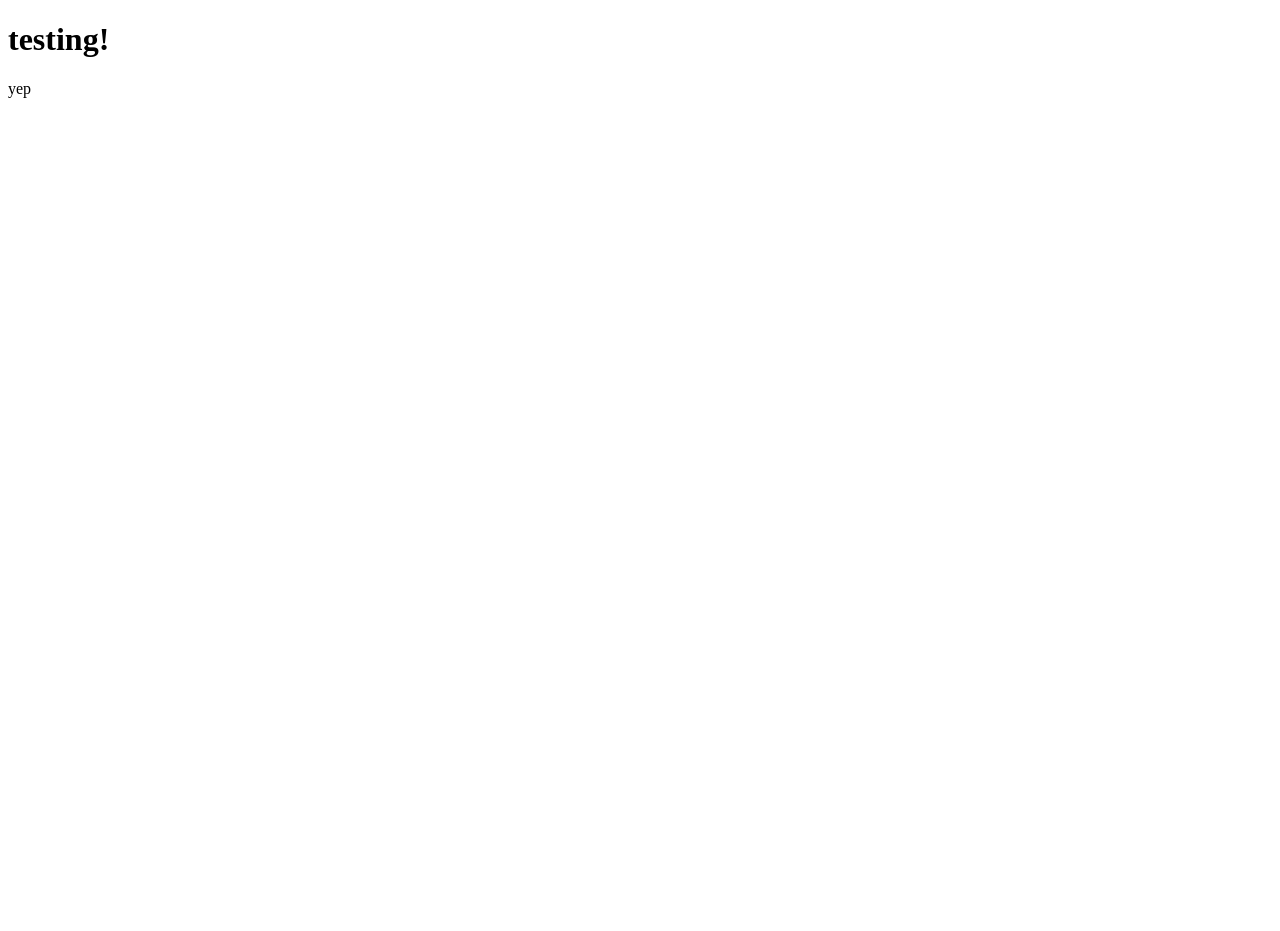
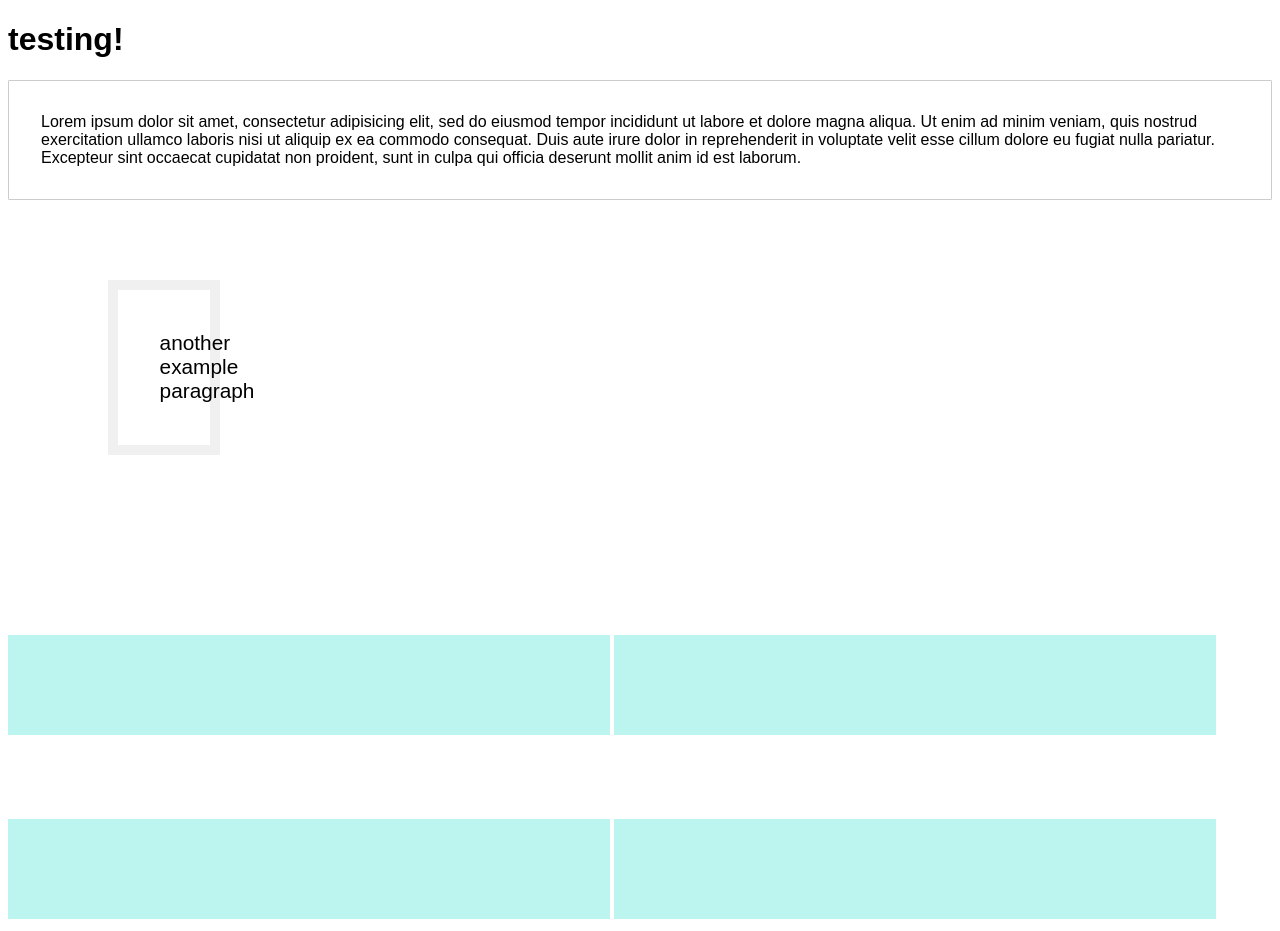
Before and after one commit to animalphase/git-test, a plain HTML site: page index.html in a window 1280 px wide. Before the commit the page ends 800 px from the top, so only its background shows below. Drawn offline with Linux system fonts and the light colour scheme.

Commit message:
checkin before lunch

```diff
--- a/index.html
+++ b/index.html
@@ -3,11 +3,15 @@
   <head>
     <meta charset="utf-8">
     <title>test page</title>
+    <link rel="stylesheet" href="main.css" />
   </head>
   <body>
     <h1>testing!</h1>
-    <p>
-      yep
-    </p>
+    <p>Lorem ipsum dolor sit amet, consectetur adipisicing elit, sed do eiusmod tempor incididunt ut labore et dolore magna aliqua. Ut enim ad minim veniam, quis nostrud exercitation ullamco laboris nisi ut aliquip ex ea commodo consequat. Duis aute irure dolor in reprehenderit in voluptate velit esse cillum dolore eu fugiat nulla pariatur. Excepteur sint occaecat cupidatat non proident, sunt in culpa qui officia deserunt mollit anim id est laborum.</p>
+    <p class="modified-box">another example paragraph</p>
+    <section></section>
+    <section></section>
+    <section></section>
+    <section></section>
   </body>
 </html>
--- a/main.css
+++ b/main.css
@@ -0,0 +1,35 @@
+html {
+  font-family: sans-serif;
+}
+
+body {
+
+}
+
+section {
+  background: turquoise;
+  display: inline-block;
+  height: 100px;
+  margin-top: 80px;
+  opacity: .35;
+  width: calc(50% - 30px);
+}
+
+p {
+  border: 1px solid #ccc;
+  border-radius: 1px;
+  padding: 2em;
+}
+
+
+.modified-box {
+  border-width: 10px;
+  border-color: #f0f0f0;
+  font-size: 1.3em;
+  height: auto;
+  margin-top: 80px;
+  margin-left: 100px;
+  margin-bottom: 100px;
+  padding-right: 0;
+  width: 50px;
+}
```
